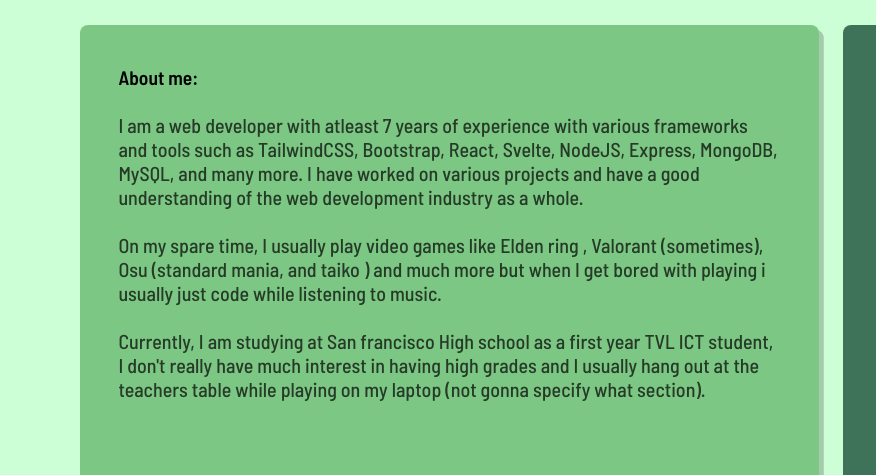
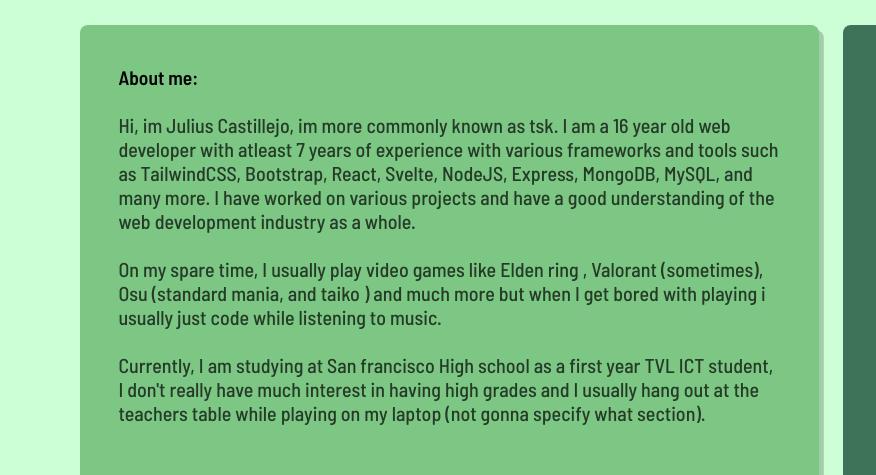
Before and after one commit to 2Tsk2/Grid-website, a plain HTML site: page index.html in a window 1280 px wide. Shown: the part 96-571 px from the top of the page, 0-876 px from the left. Drawn offline with Linux system fonts and the light colour scheme.

Commit message:
added extra stuff, considered done for the time being

```diff
--- a/index.html
+++ b/index.html
@@ -27,7 +27,7 @@
         <h1> About me: </h1>
       </div>
       </div>
-      <p> I am a web developer with atleast 7 years of experience with various frameworks and tools such as TailwindCSS,
+      <p> Hi, im Julius Castillejo, im more commonly known as tsk. I am a 16 year old web developer with atleast 7 years of experience with various frameworks and tools such as TailwindCSS,
         Bootstrap, React, Svelte, NodeJS, Express, MongoDB, MySQL, and many more. I have worked on various projects and
         have a good understanding of the web development industry as a whole. <br>
         <br> On my spare time, I usually play video games like Elden ring , Valorant (sometimes), Osu (standard mania,
```
